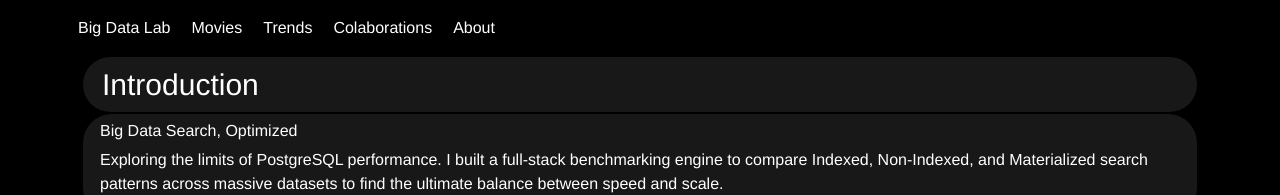
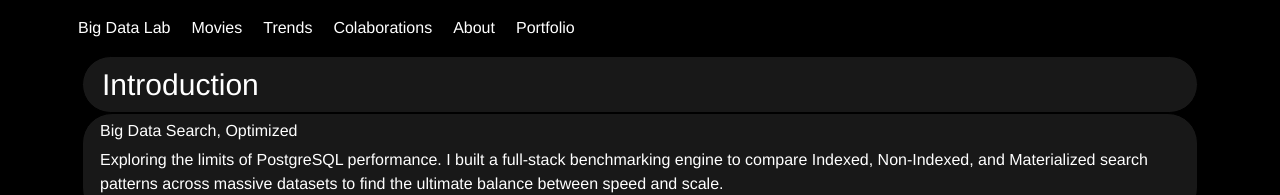
Before and after one commit to anlqt89/big-data-lab, a React (Vite) app in the folder frontend/: page / in a window 1280 px wide. Shown: the top 195 px of the page. Built offline with nearby package versions, Linux system fonts and the light colour scheme.

Commit message:
Adding Porfolio

```diff
--- a/frontend/src/App.jsx
+++ b/frontend/src/App.jsx
@@ -6,6 +6,7 @@ import { Trends } from './pages/Trends';
 import NavigationBar from "./components/Navigation";
 import { Footer } from "./components/Footer";
 import About from "./pages/About";
+import { Portfolio } from "./pages/Porfolio";
 
 function App() {
     return(
@@ -18,6 +19,7 @@ function App() {
           <Route path="/movies" element={<Movies />} />
           <Route path="/Colaborations" element={<Colaborations />} />
           <Route path="/Trends" element={<Trends />} />
+          <Route path="/Porfolio" element={<Portfolio/>}></Route>
         </Routes>
         <Footer> </Footer>
       </Router>
--- a/frontend/src/components/Navigation.jsx
+++ b/frontend/src/components/Navigation.jsx
@@ -11,7 +11,7 @@ const Navigation = () =>{
                     <NavLink className="nav-link" to="/trends">Trends</NavLink>
                     <NavLink className="nav-link" to="/colaborations">Colaborations</NavLink>
                     <NavLink className="nav-link" to="/about">About</NavLink>
-
+                     <NavLink className="nav-link" to="/portfolio">Portfolio</NavLink>
                 </div>
         </nav>
     )
--- a/frontend/src/global/constants.jsx
+++ b/frontend/src/global/constants.jsx
@@ -10,5 +10,6 @@ export const FAVICON_TITLES = {
     TRENDS: "Trends",
     COLABORATIONS: "Colaborations",
     ABOUT: "About",
-    BIG_DATA_LAB: TITLES.BIG_DATA_LAB
+    BIG_DATA_LAB: TITLES.BIG_DATA_LAB,
+    PORTFOLIO: "Porfolio"
 }
--- /dev/null
+++ b/frontend/src/pages/Porfolio.jsx
@@ -0,0 +1,9 @@
+import { SetFavicon } from "../components/SetFavicon";
+import { FAVICON_TITLES } from "../global/constants";
+
+export const Portfolio = ()=>{
+    SetFavicon(`${FAVICON_TITLES.BIG_DATA_LAB} | ${FAVICON_TITLES.PORTFOLIO}`);
+    return (<>
+        <h1>Portfolio</h1>
+    </>)
+}
```
